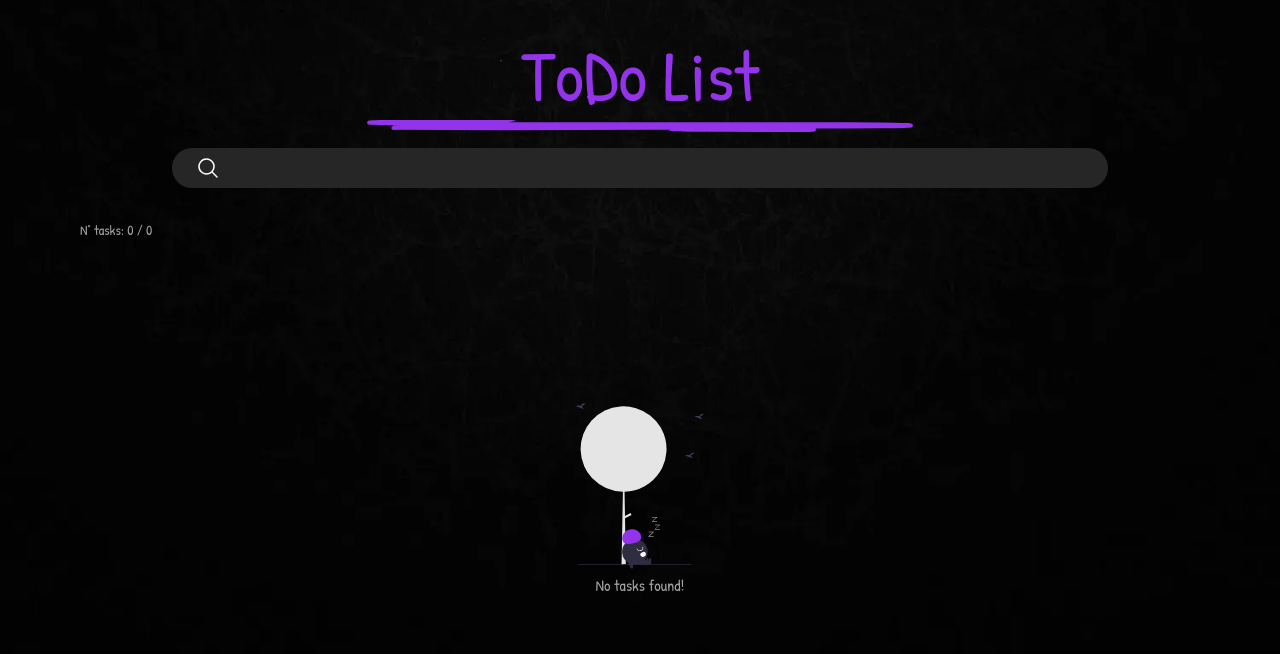
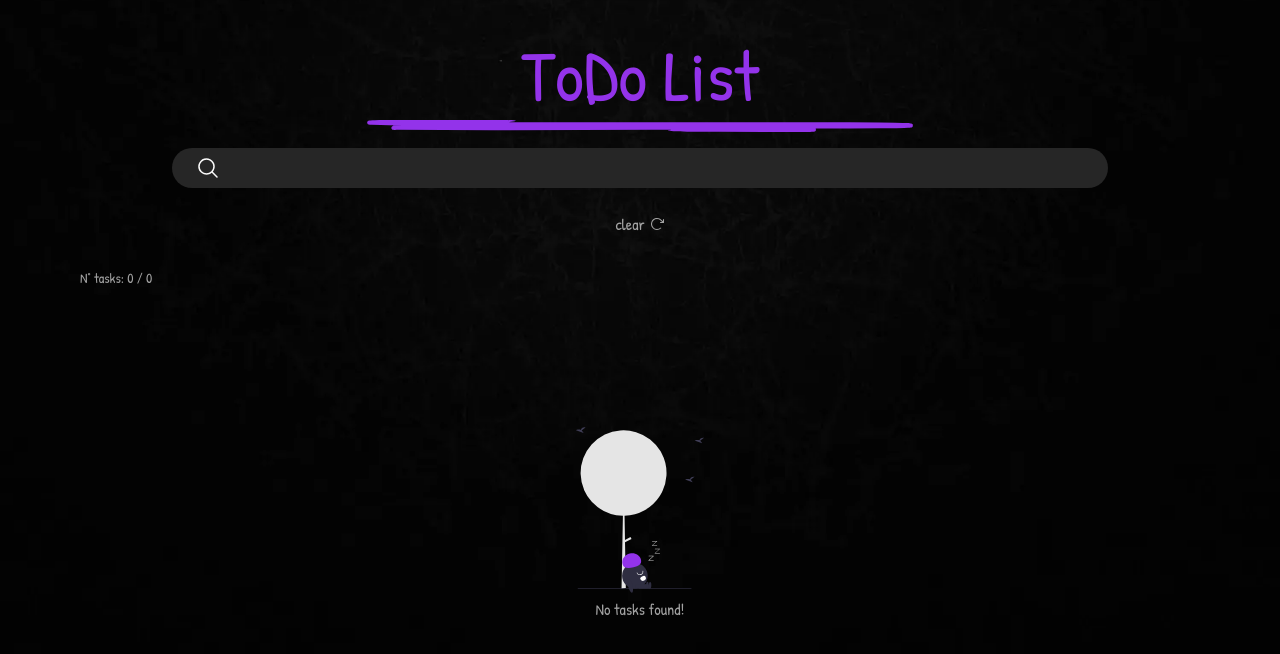
Before and after one commit to igorchaves22/todo-list, a React (Vite) app: page / in a window 1280 px wide. Shown: the top 654 px of the page. Built offline with nearby package versions, Linux system fonts and the light colour scheme.

Commit message:
ui: Reset query params button

```diff
--- a/src/components/PageContent/index.tsx
+++ b/src/components/PageContent/index.tsx
@@ -1,12 +1,24 @@
-import { NotHasTasksIndicator, PaginationControls, TaskCount, TaskList, TaskSearchBar } from "~components";
+import {
+    NotHasTasksIndicator,
+    PaginationControls,
+    ResetQueryParamsButton,
+    TaskCount,
+    TaskList,
+    TaskSearchBar
+} from "~components";
 import { usePageContent } from "~hooks";
 
 export const PageContent = () => {
     const { hasTasks } = usePageContent();
 
     return (
-        <main className="w-full h-min pt-2 px-4 pb-12 grid grid-rows-[min-content,1fr] grid-cols-[min(100%,90rem)] flex-grow gap-y-8 justify-center justify-items-center">
-            <TaskSearchBar />
+        <main className="w-full h-min pt-2 px-4 pb-12 grid grid-rows-[min-content,1fr] grid-cols-[min(100%,90rem)] flex-grow gap-y-8 justify-center">
+            <section className="w-full h-min flex flex-col gap-y-6 items-center">
+                <TaskSearchBar />
+                <section className="w-full h-min flex flex-wrap gap-x-4 justify-center">
+                    <ResetQueryParamsButton />
+                </section>
+            </section>
             <section className="w-full h-min min-h-full grid grid-rows-[min-content,1fr] grid-cols-1 gap-y-2 place-items-center md:px-16">
                 <TaskCount />
                 {hasTasks ? (
--- /dev/null
+++ b/src/components/ResetQueryParamsButton/index.tsx
@@ -0,0 +1,20 @@
+import { useTodoListState } from "~hooks";
+import { ActionButton } from "../ActionButton";
+
+export const ResetQueryParamsButton = () => {
+    const {
+        dispatch: { dispatchResetQueryParams }
+    } = useTodoListState();
+
+    return (
+        <ActionButton
+            text="clear"
+            color="text-neutral-400"
+            icon="ArrowClockwise"
+            iconSize="lg"
+            iconAnimation="rotate"
+            onClick={dispatchResetQueryParams}
+            aria-label="Clear parameters"
+        />
+    );
+};
--- a/src/components/index.ts
+++ b/src/components/index.ts
@@ -11,3 +11,4 @@ export { TaskList } from "./TaskList";
 export { PaginationControls } from "./PaginationControls";
 export { ErrorMessage } from "./ErrorMessage";
 export { TaskSearchBar } from "./TaskSearchBar";
+export { ResetQueryParamsButton } from "./ResetQueryParamsButton";
--- a/src/utils/phosphorIcons.ts
+++ b/src/utils/phosphorIcons.ts
@@ -1,4 +1,5 @@
 import {
+    ArrowClockwise,
     CaretDoubleLeft,
     CaretDoubleRight,
     CaretLeft,
@@ -13,6 +14,7 @@ import {
 } from "@phosphor-icons/react";
 
 export const PhosphorIconsLibrary = {
+    ArrowClockwise,
     CaretDoubleLeft,
     CaretDoubleRight,
     CaretLeft,
```
